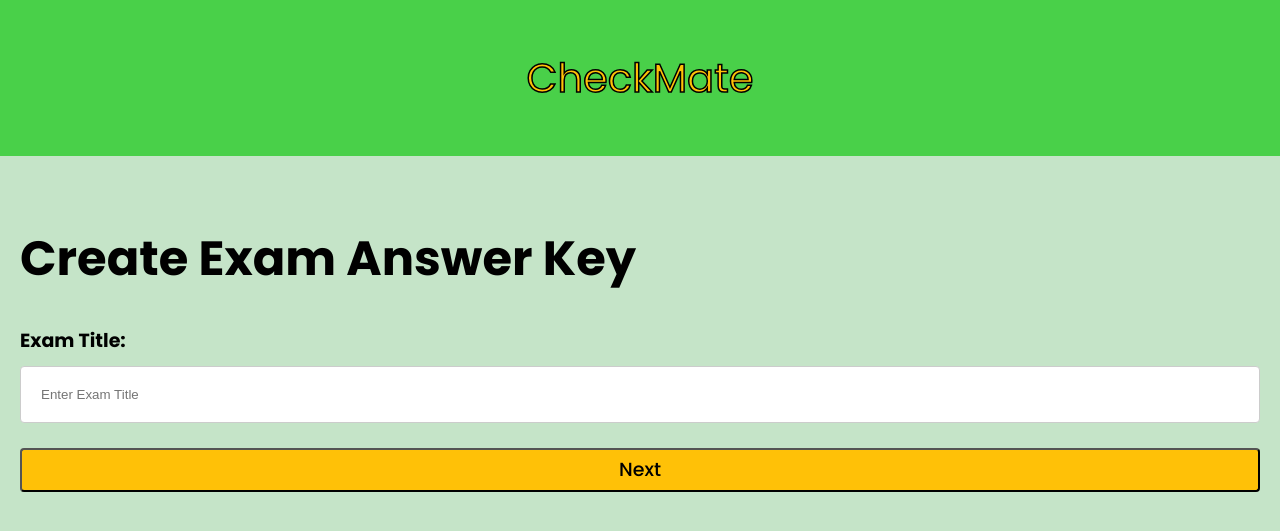
After one commit to YourNewbieCoder/CheckMate, a Flask app: page /create-key in a window 1280 px wide. The commit adds this page. Shown: the top 531 px of the page. Run offline with Flask 3, Linux system fonts and the light colour scheme.

Commit message:
created create key page

```diff
--- a/app.py
+++ b/app.py
@@ -18,5 +18,9 @@ def signup():
 def home():
     return render_template('home.html')
 
+@app.route('/create-key')
+def createKey():
+    return render_template('create-key.html')
+
 if __name__ == "__main__":
-    app.run(debug=True)
+    app.run(debug=True, port=5000)
--- a/static/css/style.css
+++ b/static/css/style.css
@@ -102,7 +102,7 @@ label {
 }
 input {
     width: 100%;
-    padding: 8px;
+    padding: 20px;
     box-sizing: border-box;
     border: 1px solid #ccc;
     border-radius: 4px;
@@ -110,7 +110,7 @@ input {
 button {
     width: 100%;
     display: inline-block;
-    padding: 10px 20px;
+    padding: 0px;
     margin-top: 10px;
     background: var(--colorsecondary2);
     font: var(--h6);
--- /dev/null
+++ b/static/js/script.js
@@ -0,0 +1,37 @@
+document.addEventListener("DOMContentLoaded", () => {
+    const examNameForm = document.getElementById('examNameForm');
+    const answerKeyForm = document.getElementById('answerKeyForm');
+    const examTitle = document.getElementById('examTitle');
+    const hiddenExamName = document.getElementById('hiddenExamName');
+    const addQuestionButton = document.getElementById('addQuestionButton');
+
+    examNameForm.addEventListener('submit', (e) => {
+        e.preventDefault();
+        const examName = document.getElementById('examName').value;
+        examTitle.textContent = `Answer Key for: ${examName}`;
+        hiddenExamName.value = examName;
+        examNameForm.style.display = 'none';
+        answerKeyForm.style.display = 'block';
+    });
+
+    addQuestionButton.addEventListener('click', () => {
+        const questionNumber = answerKeyForm.querySelectorAll('.form-group').length + 1;
+        const newQuestion = document.createElement('div');
+        newQuestion.classList.add('form-group');
+
+        const newLabel = document.createElement('label');
+        newLabel.setAttribute('for', `question${questionNumber}`);
+        newLabel.textContent = `Question ${questionNumber}:`;
+
+        const newInput = document.createElement('input');
+        newInput.setAttribute('type', 'text');
+        newInput.setAttribute('id', `question${questionNumber}`);
+        newInput.setAttribute('name', `answers[]`);
+        newInput.setAttribute('placeholder', `Answer for Question ${questionNumber}`);
+
+        newQuestion.appendChild(newLabel);
+        newQuestion.appendChild(newInput);
+
+        answerKeyForm.insertBefore(newQuestion, addQuestionButton);
+    });
+});
--- /dev/null
+++ b/templates/create-key.html
@@ -0,0 +1,45 @@
+{% extends 'base.html' %}
+
+{% block title %}CheckMate-Create Answer Key{% endblock %}
+
+{% block header %}
+<header class="colored-center">
+    <a class="header" href="/home"><h2>CheckMate</h2></a>
+</header>
+{% endblock %}
+{% block content %}
+<h1>Create Exam Answer Key</h1>
+<form id="examNameForm">
+    <div class="form-group">
+        <label for="examName">Exam Title:</label>
+        <input type="text" id="examName" name="examName" placeholder="Enter Exam Title" required>
+    </div>
+    <button type="submit">Next</button>
+</form>
+
+<form id="answerKeyForm" style="display: none;" method="POST" action="/submit">
+    <h2 id="examTitle"></h2>
+    <input type="hidden" id="hiddenExamName" name="examName">
+    <div class="form-group">
+        <label for="question1">Question 1:</label>
+        <input type="text" id="question1" name="answers[]" placeholder="Answer for Question 1">
+    </div>
+    <div class="form-group">
+        <label for="question2">Question 2:</label>
+        <input type="text" id="question2" name="answers[]" placeholder="Answer for Question 2">
+    </div>
+    <!-- Repeat similar blocks for more questions -->
+    <div class="form-group">
+        <label for="question3">Question 3:</label>
+        <input type="text" id="question3" name="answers[]" placeholder="Answer for Question 3">
+    </div>
+    <div class="form-group">
+        <label for="question4">Question 4:</label>
+        <input type="text" id="question4" name="answers[]" placeholder="Answer for Question 4">
+    </div>
+    <button type="button" id="addQuestionButton">Add More Questions</button>
+    <button type="submit">Submit Answer Key</button>
+</form>
+<script src="{{url_for('static', filename='js/script.js')}}"></script>
+
+{% endblock %}
--- a/templates/home.html
+++ b/templates/home.html
@@ -9,8 +9,8 @@
 {% block content %}
 <ul>
     <li><a class="btn-group" href="">Check Exams</a></li>
-    <li><a class="btn-group" href="">Create Answer Key</a></li>
+    <li><a class="btn-group" href="/create-key">Create Answer Key</a></li>
     <li><a class="btn-group" href="">View Student Records</a></li>
-    <li><a class="btn-group" href="/">Logout</a></li>
+    <li><a class="btn-group" href="/login">Logout</a></li>
 </ul>
 {% endblock %}
```
